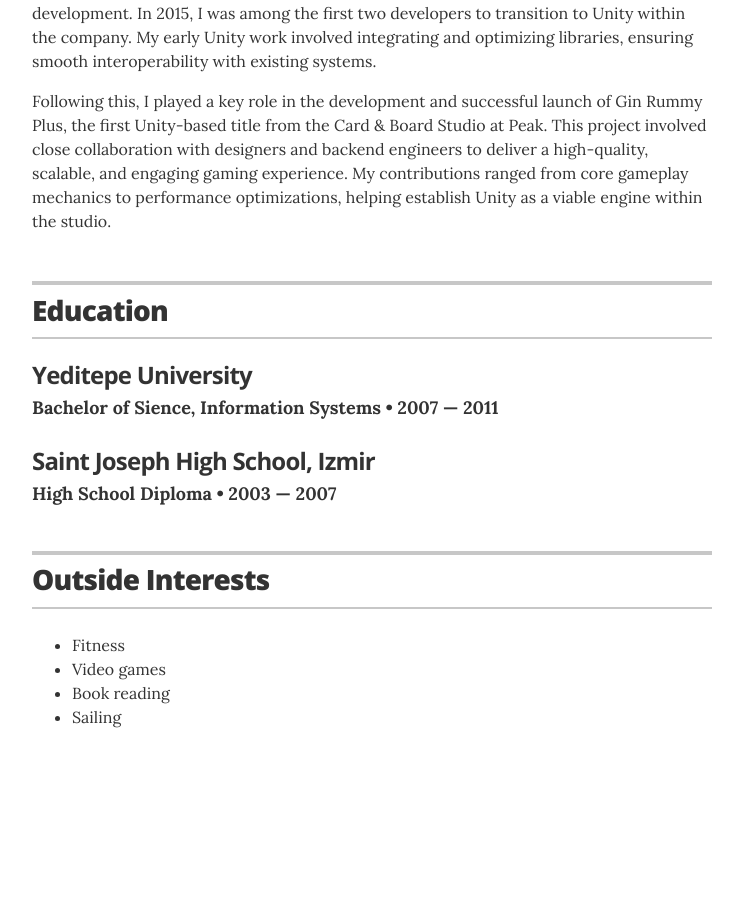
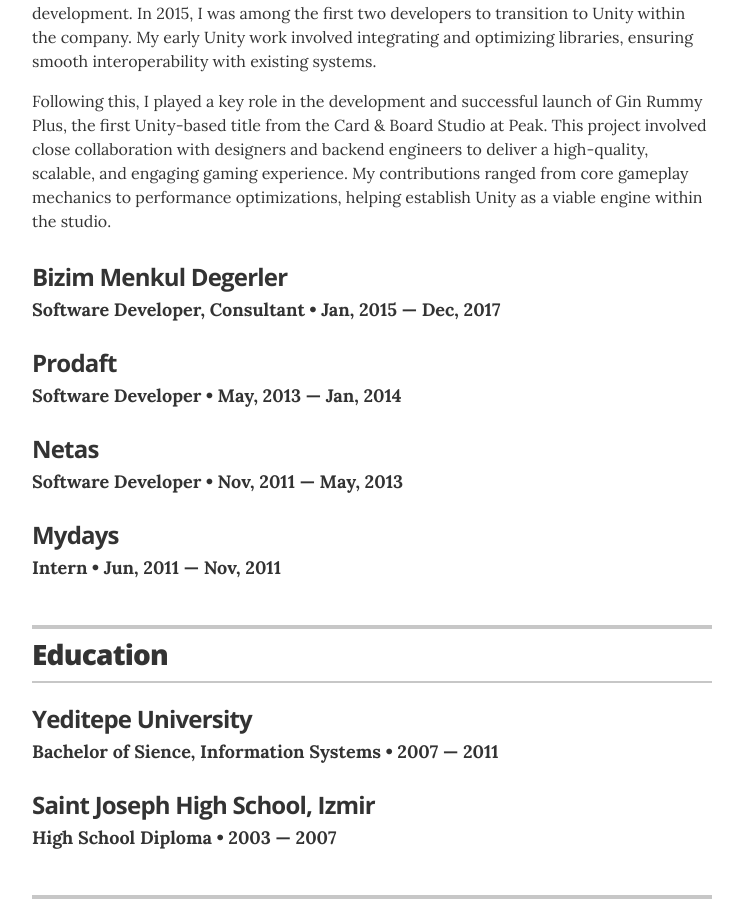
Before and after one commit to AlicanHasirci/alicanhasirci.github.io, a Jekyll site: the page built from index.html, in a window 1280 px wide and 900 px high, scrolled down 2089 px. Shown: the whole window, without its empty margins (268-1011 px from the left). Built offline with Jekyll 4.4.1, drawn with Linux system fonts in a browser that asks for light colours; before the commit the page ends 2866 px from its top, so only the background shows below that; some of the changed text lies outside the part shown.

Commit message:
added unrelated experiences as well

```diff
--- a/_data/experience.yml
+++ b/_data/experience.yml
@@ -1,7 +1,7 @@
 # Jobs
 - company: Revel Games
   position: Co-Founder, Head Of Engineering
-  duration: Oct, 2021 &mdash; Present
+  duration: Jan, 2021 &mdash; Present
   summary: As one of the four co-founders of Revel Games, I was responsible for the technical direction and infrastructure of the company. In this role, I led the development team, defined architectural decisions, and ensured the scalability and stability of our projects.<p>Beyond the technical challenges, this experience was a profound learning journey in both leadership and company management. Through trial and error, I gained invaluable insights into team dynamics, decision-making, and business strategy. The mistakes I made along the way became critical lessons—shaping my understanding of how to build and lead a team effectively, foster a strong company culture, and drive a vision forward in the competitive gaming industry.</p>
 
 - company: Gulliver's Games
@@ -19,8 +19,27 @@
   duration:  Dec, 2017 &mdash; Sep, 2018
   summary: Following Zynga’s acquisition of Peak Games' Card & Board Studio, I continued my role in maintaining and developing multiple live titles, including Spades Plus, Tavla Plus, Gin Rummy Plus, and Bid Whist Plus. My responsibilities encompassed bug fixing, feature development, and optimizing game performance to ensure a seamless player experience.<p>I collaborated closely with cross-functional teams to enhance existing gameplay mechanics, implement new content, and improve system stability. Working within Zynga’s ecosystem, I adapted to new development workflows and best practices while ensuring the continued success and growth of these widely played social card and board games.</p>
 
-
 - company: Peak Games
   position: Game Developer
   duration:   Jan, 2015  &mdash; Dec, 2017
   summary: At Peak Games, I initially worked on Android projects, focusing on bug fixing and feature development. In 2015, I was among the first two developers to transition to Unity within the company. My early Unity work involved integrating and optimizing libraries, ensuring smooth interoperability with existing systems.<p>Following this, I played a key role in the development and successful launch of Gin Rummy Plus, the first Unity-based title from the Card & Board Studio at Peak. This project involved close collaboration with designers and backend engineers to deliver a high-quality, scalable, and engaging gaming experience. My contributions ranged from core gameplay mechanics to performance optimizations, helping establish Unity as a viable engine within the studio.</p>
+
+- company: Bizim Menkul Degerler
+  position: Software Developer, Consultant
+  duration:   Jan, 2015  &mdash; Dec, 2017
+  summary:
+
+- company: Prodaft
+  position: Software Developer
+  duration:   May, 2013  &mdash; Jan, 2014
+  summary:
+
+- company: Netas
+  position: Software Developer
+  duration:   Nov, 2011  &mdash; May, 2013
+  summary:
+
+- company: Mydays
+  position: Intern
+  duration:   Jun, 2011  &mdash; Nov, 2011
+  summary:
```
